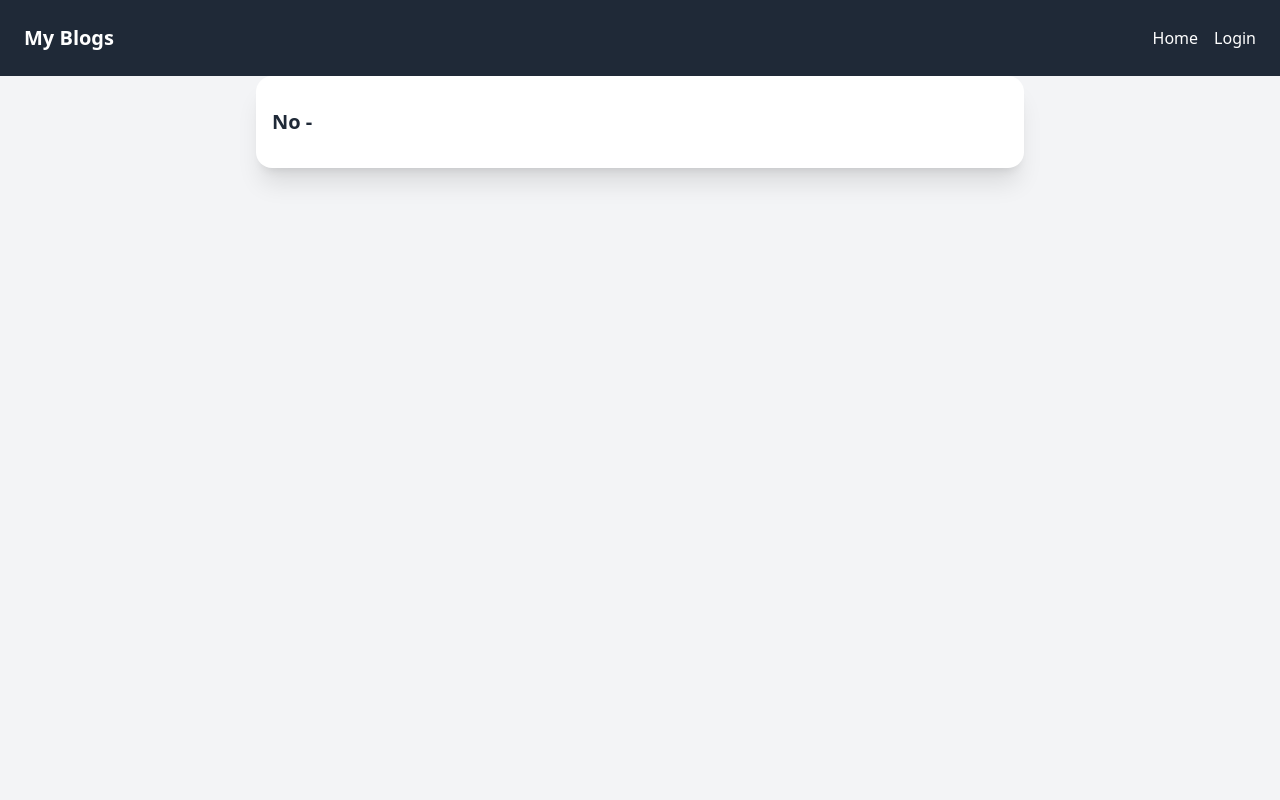
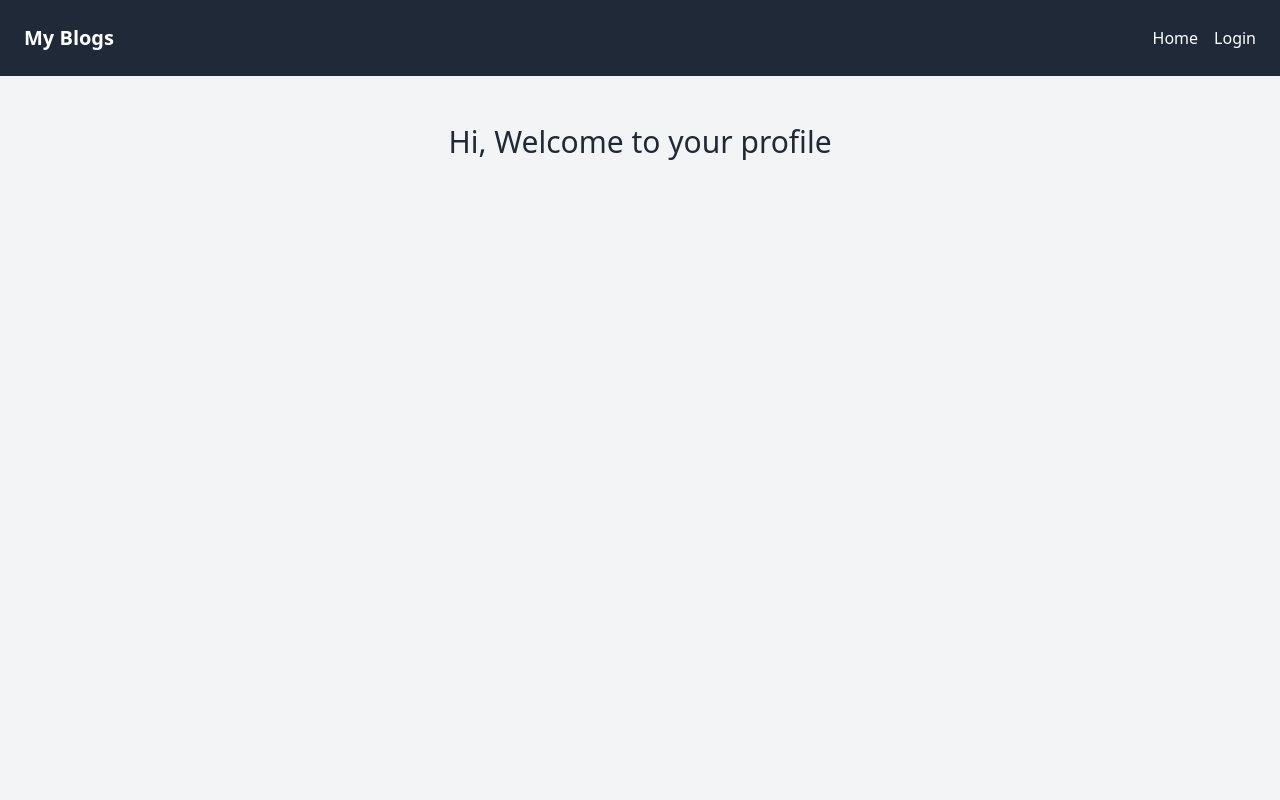
Before and after one commit to HabiburRahman02/blogs_web_using_next, a Next.js app: page /profile in a window 1280 px wide. Shown: the top 800 px of the page. Built offline with nearby package versions, Linux system fonts and the light colour scheme; no server answers.

Commit message:
added profile page

```diff
--- /dev/null
+++ b/src/app/profile/page.js
@@ -0,0 +1,11 @@
+import React from 'react';
+
+const Profile = () => {
+    return (
+        <div className='pt-12 text-center'>
+            <h2 className='text-3xl'>Hi, Welcome to your profile </h2>
+        </div>
+    );
+};
+
+export default Profile;
--- a/src/components/Navbar.jsx
+++ b/src/components/Navbar.jsx
@@ -18,21 +18,30 @@ const Navbar = ({ user }) => {
                                 Home
                             </Link>
                         </li>
-                        <li>
+
                         {
                             user ? <>
+                                <li>
+                                    <Link href="/profile" className="hover:underline">
+                                        Profile
+                                    </Link>
+                                </li>
+                                <li>
                                     <LogoutLink>
                                         <button className="hover:underline" >Logout</button>
                                     </LogoutLink>
+                                </li>
+
                             </>
                                 :
                                 <>
+                                    <li>
                                         <LoginLink>
                                             <button className="hover:underline" >Login</button>
                                         </LoginLink>
+                                    </li>
                                 </>
                         }
-                        </li>
                     </ul>
                 </nav>
             </div>
```
Lines whose indentation alone changed are shown as unchanged.
